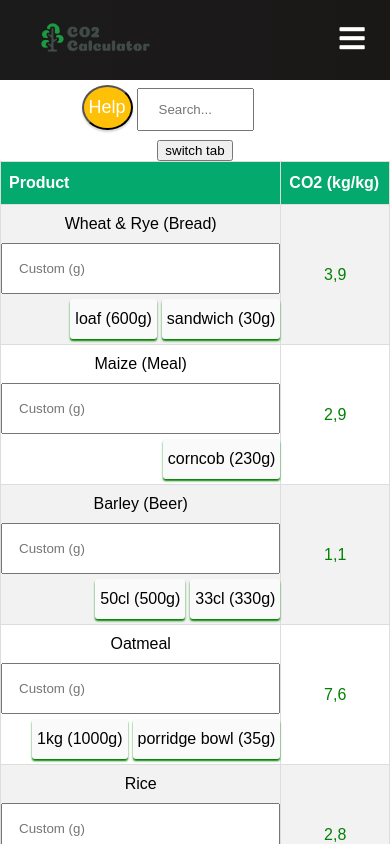
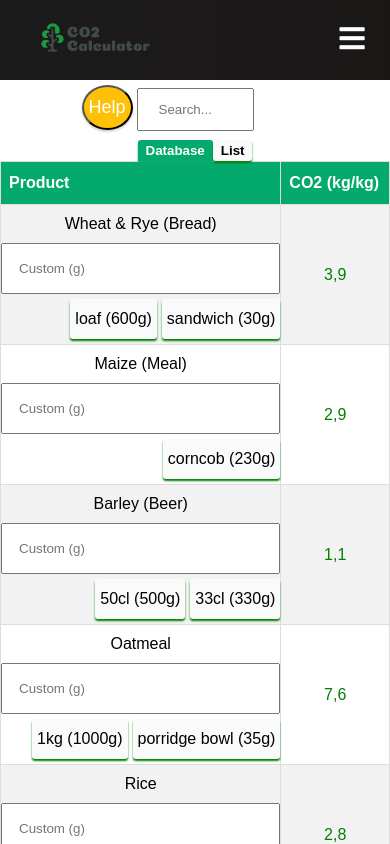
Before and after one commit to OhLawdHeCoding/Halo, a React (Create React App) app in the folder CO2_calculator/co2/: page / in a window 390 px wide. Shown: the top 844 px of the page. Built offline with nearby package versions, Linux system fonts and the light colour scheme; the HTML template or start-up script is replaced by a standard one.

Commit message:
Pretty tabs mobile

```diff
--- a/CO2_calculator/co2/src/Components/MobileBoxes.js
+++ b/CO2_calculator/co2/src/Components/MobileBoxes.js
@@ -22,9 +22,13 @@ function MobileBoxes(items, setItems, data, active, setActive, isMobile, setMobi
     if (active) { //if active is true we display itembox, otherwise we display databasebox
         return (
             <div>
-                <button className="TabButton" onClick={() => //switches tabs
-                    setActive(!active)
-                }>switch tab
+                <button className="InactiveTab" onClick={() => //switches tabs
+                    setActive(false)
+                }>Database
+                </button>
+                <button className="ActiveTabItem" onClick={() => //switches tabs
+                    setActive(true)
+                }>List
                 </button>
                 <div className="itemboxMobile">
                     <table className="itemboxTable">
@@ -55,9 +59,13 @@ function MobileBoxes(items, setItems, data, active, setActive, isMobile, setMobi
     } else {
         return (
             <div>
-                <button className="TabButton" onClick={() => //switches tabs
-                    setActive(!active)
-                }>switch tab
+                <button className="ActiveTabData" onClick={() => //switches tabs
+                    setActive(false)
+                }>Database
+                </button>
+                <button className="InactiveTab" onClick={() => //switches tabs
+                    setActive(true)
+                }>List
                 </button>
 
                 <div className="databaseboxMobile">
--- a/CO2_calculator/co2/src/styling/MobileBox.css
+++ b/CO2_calculator/co2/src/styling/MobileBox.css
@@ -1,3 +1,41 @@
+button.ActiveTabData{
+  font-weight: bold;
+  color: white;
+  background-color: #04AA6D;
+  padding: 3px 8px;
+  border-top-left-radius: 3px;
+  border-top-right-radius: 3px;
+  box-shadow: 0px 2px 2px #04AA6D;
+  cursor: pointer;
+  border: none !important;
+  transition: ease background-color 250ms;
+}
+button.ActiveTabItem{
+  font-weight: bold;
+  color: white;
+  background-color: #008553;
+  padding: 3px 8px;
+  border-top-left-radius: 3px;
+  border-top-right-radius: 3px;
+  box-shadow: 0px 2px 2px #008553;
+  cursor: pointer;
+  border: none !important;
+  transition: ease background-color 250ms;
+}
+button.InactiveTab{
+  font-weight: bold;
+  background-color: #fafafa;
+  padding: 3px 8px;
+  border-radius: 3px;
+  box-shadow: 0px 2px 2px green;
+  cursor: pointer;
+  border: none !important;
+  transition: ease background-color 250ms;
+}
+
+
+
+
 
 
 div.container input[type=text]{
@@ -91,6 +129,7 @@ div.addButton td.buttonCell{
   padding-top: 5px;
   padding-bottom: 5px;
   border:none;
+  float: right;
 }
 div.portionItem button {
   font-weight: bold;
```
